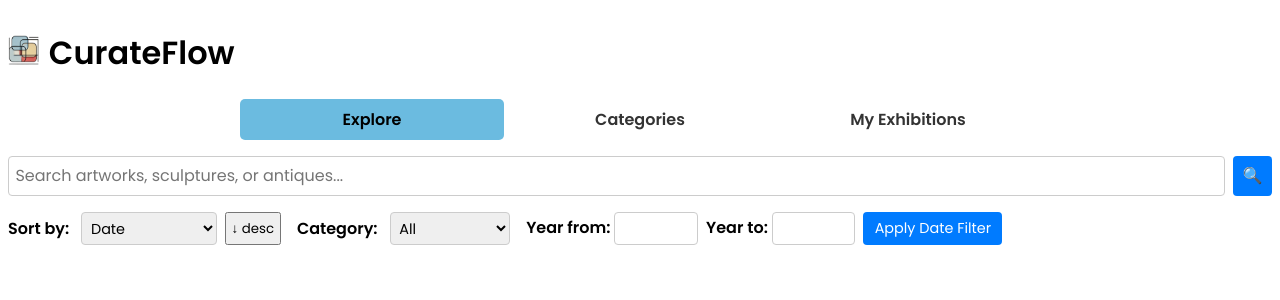
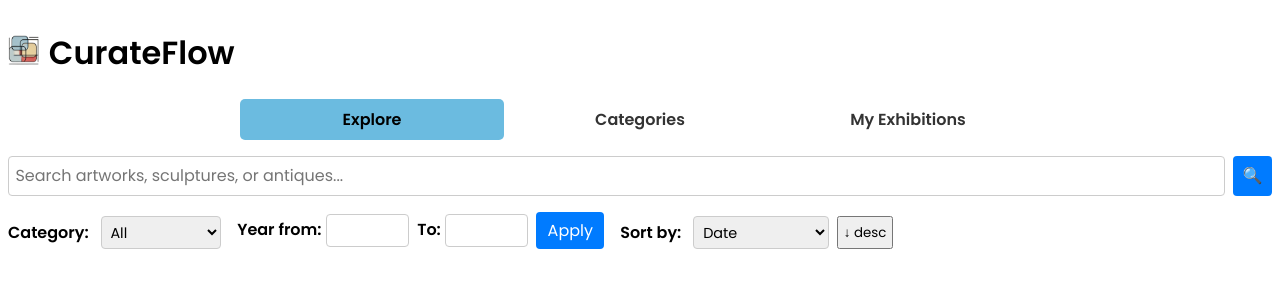
Before and after one commit to Jared-Ha/art-exhibition-curation, a React (Vite) app: page / in a window 1280 px wide. Shown: the top 300 px of the page. Built offline with nearby package versions, Linux system fonts and the light colour scheme.

Commit message:
add working cat to search term and vice versa flow

```diff
--- a/src/components/ObjectList.jsx
+++ b/src/components/ObjectList.jsx
@@ -48,6 +48,9 @@ function ObjectList() {
 
   useEffect(() => {
     setCurrentPage(1);
+    const effectiveYearFrom = yearFrom ? yearFrom : undefined;
+    const effectiveYearTo = yearTo ? yearTo : undefined;
+    performSearch(searchTerm, objectType, effectiveYearFrom, effectiveYearTo);
   }, [searchTerm, objectType, yearFrom, yearTo]);
 
   useEffect(() => {
@@ -144,34 +147,6 @@ function ObjectList() {
       <div className="controls-container">
         {/* Row that holds sorting and filtering side by side */}
         <div className="sort-filter-row">
-          {/* Sorting controls */}
-          <div className="sorting-controls">
-            <label htmlFor="sortCriteria">Sort by:</label>
-            <select
-              id="sortCriteria"
-              value={sortCriteria}
-              onChange={(e) => {
-                setSortCriteria(e.target.value);
-                setCurrentPage(1);
-              }}
-            >
-              <option value="date">Date</option>
-              <option value="artist">Artist / Culture</option>
-              <option value="title">Title</option>
-            </select>
-
-            <button
-              className="order-toggle"
-              onClick={() => {
-                const newOrder = sortOrder === "asc" ? "desc" : "asc";
-                setSortOrder(newOrder);
-                setCurrentPage(1);
-              }}
-            >
-              {sortOrder === "asc" ? "↑ asc" : "↓ desc"}
-            </button>
-          </div>
-
           {/* Category filter */}
           <div className="filter-controls">
             <label htmlFor="objectType">Category:</label>
@@ -209,7 +184,7 @@ function ObjectList() {
               />
             </div>
             <div className="date-field">
-              <label htmlFor="yearTo">Year to:</label>
+              <label htmlFor="yearTo">To:</label>
               <input
                 type="number"
                 id="yearTo"
@@ -223,7 +198,34 @@ function ObjectList() {
                 }}
               />
             </div>
-            <button onClick={applyDateFilter}>Apply Date Filter</button>
+            <button onClick={applyDateFilter}>Apply</button>
+          </div>
+          {/* Sorting controls */}
+          <div className="sorting-controls">
+            <label htmlFor="sortCriteria">Sort by:</label>
+            <select
+              id="sortCriteria"
+              value={sortCriteria}
+              onChange={(e) => {
+                setSortCriteria(e.target.value);
+                setCurrentPage(1);
+              }}
+            >
+              <option value="date">Date</option>
+              <option value="artist">Artist / Culture</option>
+              <option value="title">Title</option>
+            </select>
+
+            <button
+              className="order-toggle"
+              onClick={() => {
+                const newOrder = sortOrder === "asc" ? "desc" : "asc";
+                setSortOrder(newOrder);
+                setCurrentPage(1);
+              }}
+            >
+              {sortOrder === "asc" ? "↑ asc" : "↓ desc"}
+            </button>
           </div>
         </div>
       </div>
--- a/src/context/SearchContext.jsx
+++ b/src/context/SearchContext.jsx
@@ -17,16 +17,20 @@ export function SearchProvider({ children }) {
   const performSearch = (term, type = "", dateBegin, dateEnd) => {
     if (!term && !type && dateBegin == null && dateEnd == null) return;
 
+    // If type is an empty string, use the existing objectType value from state.
+    // Otherwise, use the passed type.
     const effectiveTerm = term;
+    const effectiveType = type !== "" ? type : objectType;
     setSearchTerm(effectiveTerm);
-    setObjectType(type);
+    setObjectType(effectiveType);
     setObjects([]);
     setLoading(true);
     setSearchAttempted(true);
+    console.log("here", effectiveTerm, effectiveType, dateBegin, dateEnd);
 
     Promise.all([
-      getVAObjects(effectiveTerm, type, dateBegin, dateEnd),
-      getMetObjects(effectiveTerm, type, dateBegin, dateEnd),
+      getVAObjects(effectiveTerm, effectiveType, dateBegin, dateEnd),
+      getMetObjects(effectiveTerm, effectiveType, dateBegin, dateEnd),
     ])
       .then(([vaResults, metResults]) => {
         setObjects([...vaResults, ...metResults]);
--- a/src/index.css
+++ b/src/index.css
@@ -382,15 +382,13 @@
   margin-bottom: 1.5rem;
 }
 
-/* The row that holds sorting controls and filter controls side by side */
 .sort-filter-row {
   display: flex;
-  flex-wrap: wrap; /* wrap onto multiple lines on smaller screens */
+  flex-wrap: wrap;
   gap: 1rem;
   align-items: flex-end;
 }
 
-/* Sorting controls block */
 .sorting-controls {
   display: flex;
   flex-wrap: wrap;
@@ -398,7 +396,6 @@
   align-items: center;
 }
 
-/* Filter controls block */
 .filter-controls {
   display: flex;
   flex-wrap: wrap;
@@ -406,7 +403,6 @@
   align-items: center;
 }
 
-/* Optional styling for selects, inputs, and labels */
 .sorting-controls label,
 .filter-controls label {
   font-weight: 600;
@@ -422,12 +418,11 @@
   font-size: 0.9rem;
 }
 
-/* Style for the date filter button */
 .filter-controls button {
   background-color: #007bff;
   color: #fff;
   border: none;
-  font-size: 0.9rem;
+  font-size: 1rem;
   padding: 0.4rem 0.7rem;
   border-radius: 4px;
   cursor: pointer;
@@ -437,7 +432,6 @@
   background-color: #0056b3;
 }
 
-/* Search bar styles */
 .search-bar {
   display: flex;
   gap: 0.5rem;
```
